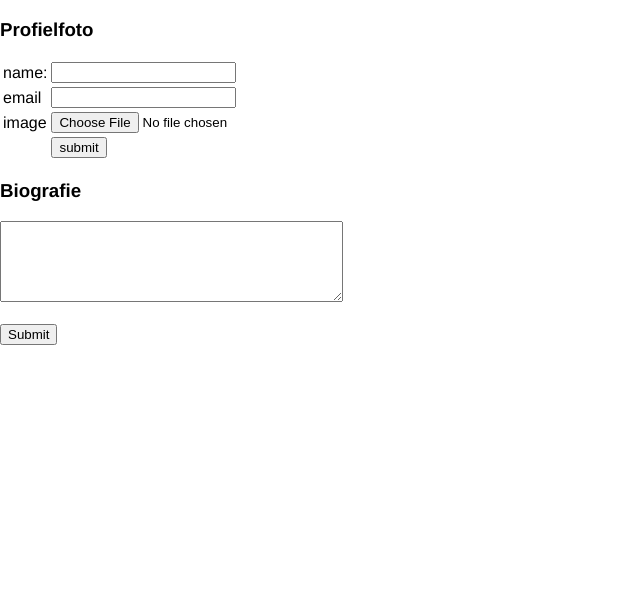
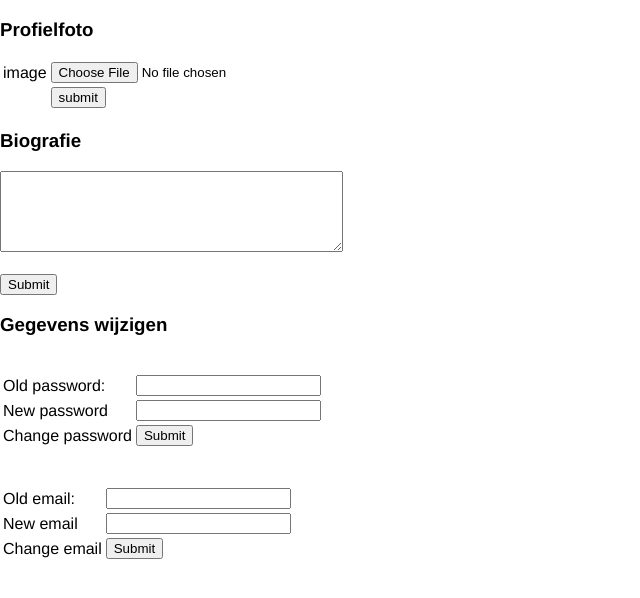
Before and after one commit to Elkeborr/Php, a PHP site: page /profiel.php in a window 1280 px wide. Shown: the top 598 px of the page, without its empty margins (0-640 px from the left). Run offline with PHP 8.4, Linux system fonts and the light colour scheme; tables that the repository leaves empty hold one stand-in row (values such as "Sample post"); data that the repository does not hold is empty.

Commit message:
update_profiel

```diff
--- a/profiel.php
+++ b/profiel.php
@@ -28,14 +28,6 @@ $conn = new PDO("mysql:host=localhost;dbname=project_php", "root", "root", null)
 
 <form method="post" enctype="multipart/form-data">
 <table>
-<tr>
-<td>name:</td>
-<td><input type="text" name="name" value="<?php echo $name ?>"/></td>
-</tr>
-<tr>
-<td>email</td>
-<td><input type="text" name="email" value="<?php echo $email ?>"/></td>
-</tr>
 
 <tr>
 <td>image</td>
@@ -79,6 +71,96 @@ function test_input($data) {
   <input type="submit" name="submit" value="Submit">
 </form>
 
+  <!------------------------PASSWORD--------------------------->
+  <h3> Gegevens wijzigen </h3>
+
+
+
+<br>
+
+<form method="POST" action="profiel.php" enctype="multipart/form-data">
+<table>
+<tr>
+<td>Old password:</td>
+<td><input type="text" name="oldpassword"/></td>
+</tr>
+<tr>
+<td>New password</td>
+<td><input type="text" name="newpassword"/></td>
+</tr>
+<tr>
+<td>Change password</td>
+<td><input type="submit" name="submit"/></td>
+</tr>
+</table>
+</form>
+
+
+
+<?php
+
+if ($_POST['submit'])
+{
+
+$oldpassword = $_POST['oldpassword'];
+$newpassword = $_POST['newpassword'];
+
+}
+
+$conn = new PDO("mysql:host=localhost;dbname=project_php", "root", "root", null);
+  $statement = $conn->prepare("SELECT password FROM users") or die("didn't work");
+  $statement->execute();
+  $collection = $statement->fetchAll();
+
+
+
+
+
+/*echo"<form action ='profiel.php' method='POST'>
+Old password: <input type='text' name='oldpassword'><br>
+New password: <input type='password' name='newpassword'><br>
+Repeat new password: <input type='password' name='repeatnewpassword'><br>
+<input type='submit' name='submit' value='Change password'>
+
+</form>
+
+";*/
+
+?>
+
+  <!------------------------PASSWORD--------------------------->
+
+  <br>
+  <br>
+
+  <form method="POST" action="profiel.php" enctype="multipart/form-data">
+<table>
+<tr>
+<td>Old email:</td>
+<td><input type="text" name="oldemail"/></td>
+</tr>
+<tr>
+<td>New email</td>
+<td><input type="text" name="newemail"/></td>
+</tr>
+<tr>
+<td>Change email</td>
+<td><input type="submit" name="submit"/></td>
+</tr>
+</table>
+</form>
+
+<?php
+
+if ($_POST['submit'])
+{
+
+$oldpassword = $_POST['oldpassword'];
+$newpassword = $_POST['newpassword'];
+
+}
+
+?>
 
 
 
```
